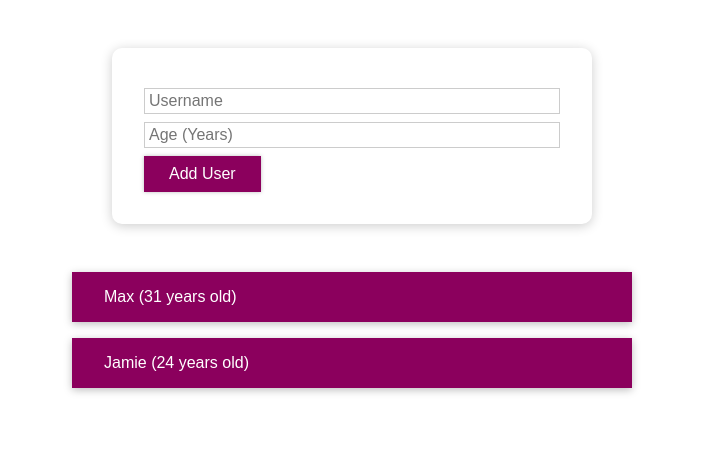
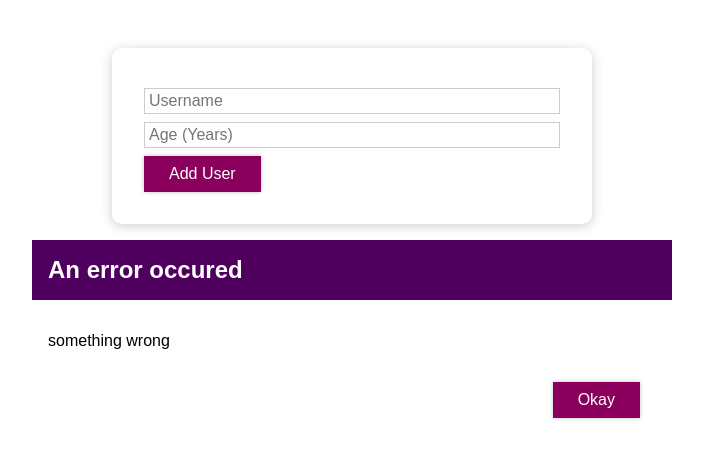
Before and after one commit to mgsrevolver/debugging-lesson, a React (Create React App) app: page / in a window 1280 px wide. Shown: the top 458 px of the page, without its empty margins (288-991 px from the left). Built offline with nearby package versions, Linux system fonts and the light colour scheme.

Commit message:
added simple modal from tutorial. error state is not managed

```diff
--- a/package.json
+++ b/package.json
@@ -3,12 +3,15 @@
   "version": "0.1.0",
   "private": true,
   "dependencies": {
+    "@material/card": "^14.0.0",
     "@testing-library/jest-dom": "^4.2.4",
     "@testing-library/react": "^9.4.1",
     "@testing-library/user-event": "^7.2.1",
+    "focus-trap-react": "^8.11.1",
     "react": "^18.0.0",
     "react-dom": "^18.0.0",
-    "react-scripts": "^5.0.1"
+    "react-scripts": "^5.0.1",
+    "simple-react-modal": "^0.5.1"
   },
   "scripts": {
     "start": "react-scripts start",
--- a/src/App.js
+++ b/src/App.js
@@ -1,5 +1,5 @@
 import React, { useState } from 'react'
-
+import ErrorModal from './components/UI/Modal/ErrorModal'
 import UserList from './components/Users/UserList/UserList'
 import UserInput from './components/Users/UserInput/UserInput'
 import './App.css'
--- a/src/components/UI/Modal/ErrorModal.js
+++ b/src/components/UI/Modal/ErrorModal.js
@@ -1,6 +1,22 @@
 import React, { useState } from 'react'
+import ReactDOM from 'react-dom'
+import Button from '../Button/Button'
+import classes from './ErrorModal.module.css'
 
-import Button from '../Button/Button'
-import './ErrorModal.css'
+const ErrorModal = (props) => {
+  return (
+    <div className={classes.modal}>
+      <header className={classes.header}>
+        <h2>{props.title}</h2>
+      </header>
+      <div className={classes.content}>
+        <p>{props.message}</p>
+        <footer className={classes.actions}>
+          <Button>Okay</Button>
+        </footer>
+      </div>
+    </div>
+  )
+}
 
 export default ErrorModal
--- /dev/null
+++ b/src/components/UI/Modal/ErrorModal.module.css
@@ -0,0 +1,46 @@
+.backdrop {
+  position: fixed;
+  top: 0;
+  left: 0;
+  width: 100%;
+  height: 100vh;
+  z-index: 10;
+  background: rgba(0, 0, 0, 0.75);
+}
+
+.modal {
+  position: fixed;
+  top: 30vh;
+  left: 10%;
+  width: 80%;
+  z-index: 100;
+  overflow: hidden;
+  background: white;
+}
+
+.header {
+  background: #4f005f;
+  padding: 1rem;
+}
+
+.header h2 {
+  margin: 0;
+  color: white;
+}
+
+.content {
+  padding: 1rem;
+}
+
+.actions {
+  padding: 1rem;
+  display: flex;
+  justify-content: flex-end;
+}
+
+@media (min-width: 768px) {
+  .modal {
+    left: calc(50% - 20rem);
+    width: 40rem;
+  }
+}
--- a/src/components/Users/UserInput/UserInput.js
+++ b/src/components/Users/UserInput/UserInput.js
@@ -1,7 +1,7 @@
 import React, { useState } from 'react'
 
 import Button from '../../UI/Button/Button'
-// import ErrorModal from '../../UI/Modal/ErrorModal'
+import ErrorModal from '../../UI/Modal/ErrorModal'
 import styles from './UserInput.module.css'
 
 const UserInput = (props) => {
@@ -33,6 +33,8 @@
   }
 
   return (
+    <div>
+      <ErrorModal title="An error occured" message="something wrong" />
       <form onSubmit={formSubmitHandler}>
         <div
           className={`${styles['form-control']} ${!isValid && styles.invalid}`}
@@ -56,6 +58,7 @@
         </div>
         <Button type="submit">Add User</Button>
       </form>
+    </div>
   )
 }
 
```
Also changed, not shown: src/components/UI/Modal/ErrorModal.css (deleted, +0 -26 lines), 1 other file (tests, documents, lock files or other folders). Lines whose indentation alone changed are shown as unchanged.
